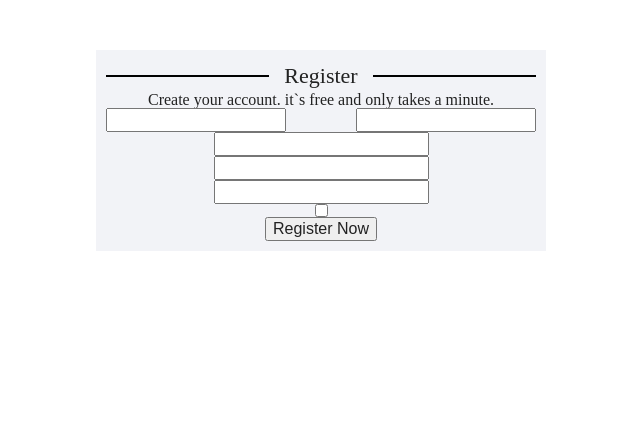
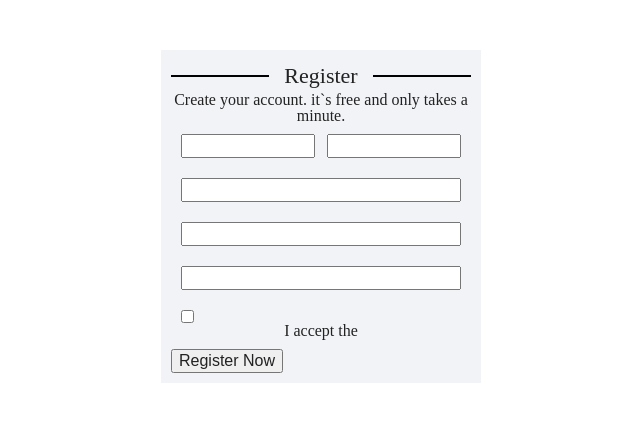
Before and after one commit to EvgenStr/registration-form, a plain HTML site: page index.html in a window 1280 px wide. Shown: the whole page, without its empty margins (319-959 px from the left). Drawn offline with Linux system fonts and the light colour scheme.

Commit message:
add inputs

```diff
--- a/assets/css/styles.css
+++ b/assets/css/styles.css
@@ -1,49 +1,57 @@
+* {
+  box-sizing: border-box;
+}
 body {
   display: flex;
 }
 
 .form-container {
-  /* max-width: 350px; */
+  max-width: 90%;
+  width: 320px;
   padding: 10px;
   margin: 50px auto;
   background-color: rgb(242, 243, 247);
+  box-sizing: border-box;
 }
 .registration-form {
-  width: 100%;
-  box-sizing: border-box;
+}
+fieldset {
+  border-top: 2px solid black;
+  text-align: center;
+  margin: 0 auto;
 }
 legend {
   font-size: 22px;
   text-align: center;
   padding: 5px 15px;
 }
+.fields {
+  display: flex;
+  flex-direction: column;
+  align-content: space-between;
+  align-items: center;
+  width: 100%;
+  padding: 10px;
+}
+.fields> input{
+  margin-top: 20px;
+}
+
 .names {
   display: flex;
   justify-content: space-between;
   width: 100%;
-  box-sizing: border-box;
 }
-fieldset {
-  display: flex;
-  flex-direction: column;
-  align-content: space-between;
-  align-items: center;
-  border-top: 2px solid black;
-  text-align: center;
-  width: 90%;
-  box-sizing: border-box;
-
-  margin: 0 auto;
+.terms{
+  align-self: start;
 }
 .first-name,
 .last-name {
-   /* display: inline-block; */
-  max-width: 40%;
+  max-width: 48%;
 }
 
 .width-100 {
-  /* width: 98%; */
-  max-width: 320px;
+  width: 100%;
 }
 
 .register-btn {
--- a/index.html
+++ b/index.html
@@ -16,17 +16,21 @@
       <fieldset>
         <legend>Register</legend>
         <span>Create your account. it`s free and only takes a minute.</span>
+      </fieldset>
+      <div class="fields">
+        <div class="names">
+          <input name="firstName" class="first-name" type="text">
+          <input name="lastName" class="last-name" type="text">
+        </div>
 
-      <div class="names">
-        <input name="firstName" class="first-name" type="text">
-        <input name="lastName" class="last-name" type="text">
+        <input class="width-100" type="email">
+        <input class="width-100" type="password">
+        <input class="width-100" type="password">
+        <input id="terms" class="terms" type="checkbox">
+          <label for="terms">I accept the <a href="#"></a></label>
       </div>
-      <input class="width-100" type="email">
-      <input class="width-100" type="password">
-      <input class="width-100" type="password">
-      <input class="width-100" type="checkbox">
       <button class="register-btn">Register Now</button>
-    </fieldset>
+
     </form>
   </div>
 </body>
```
